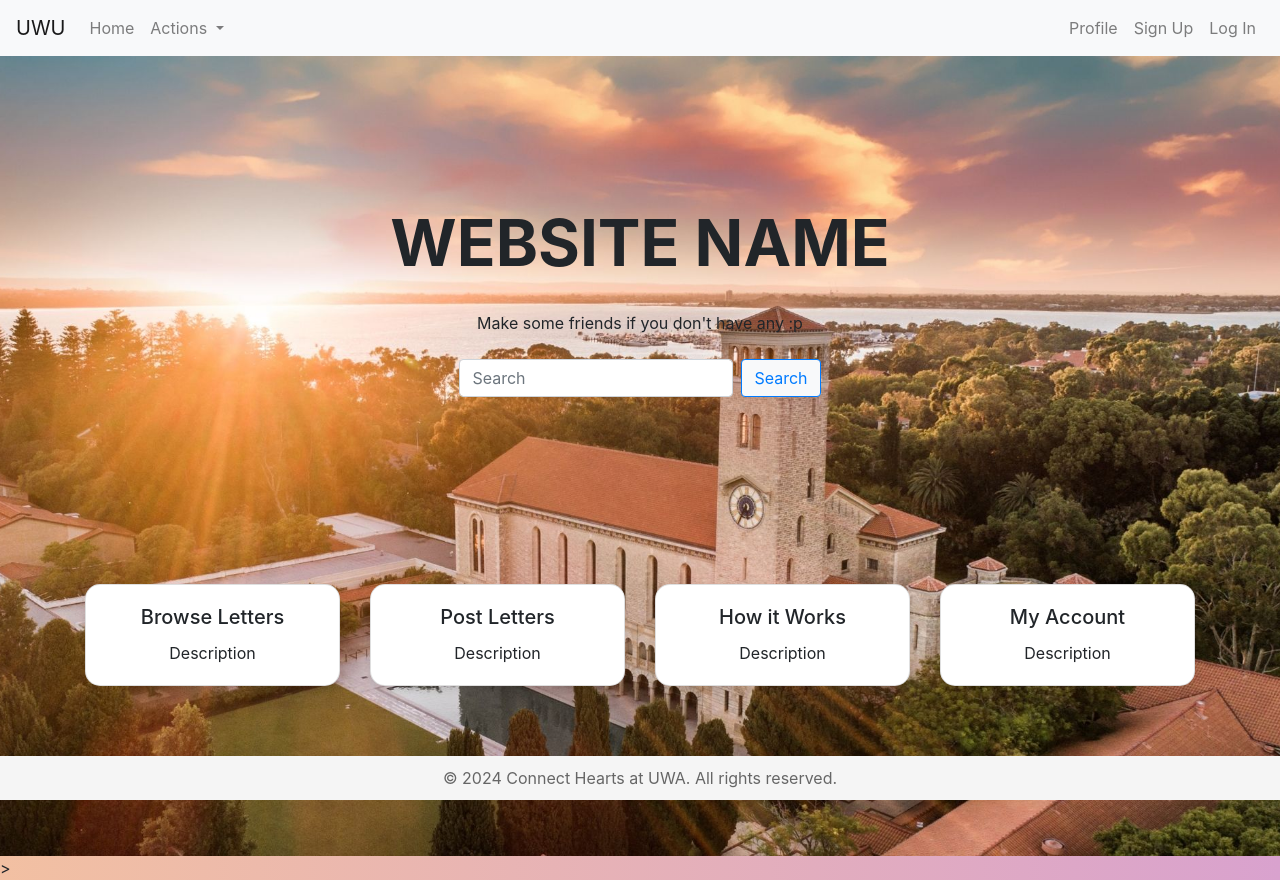
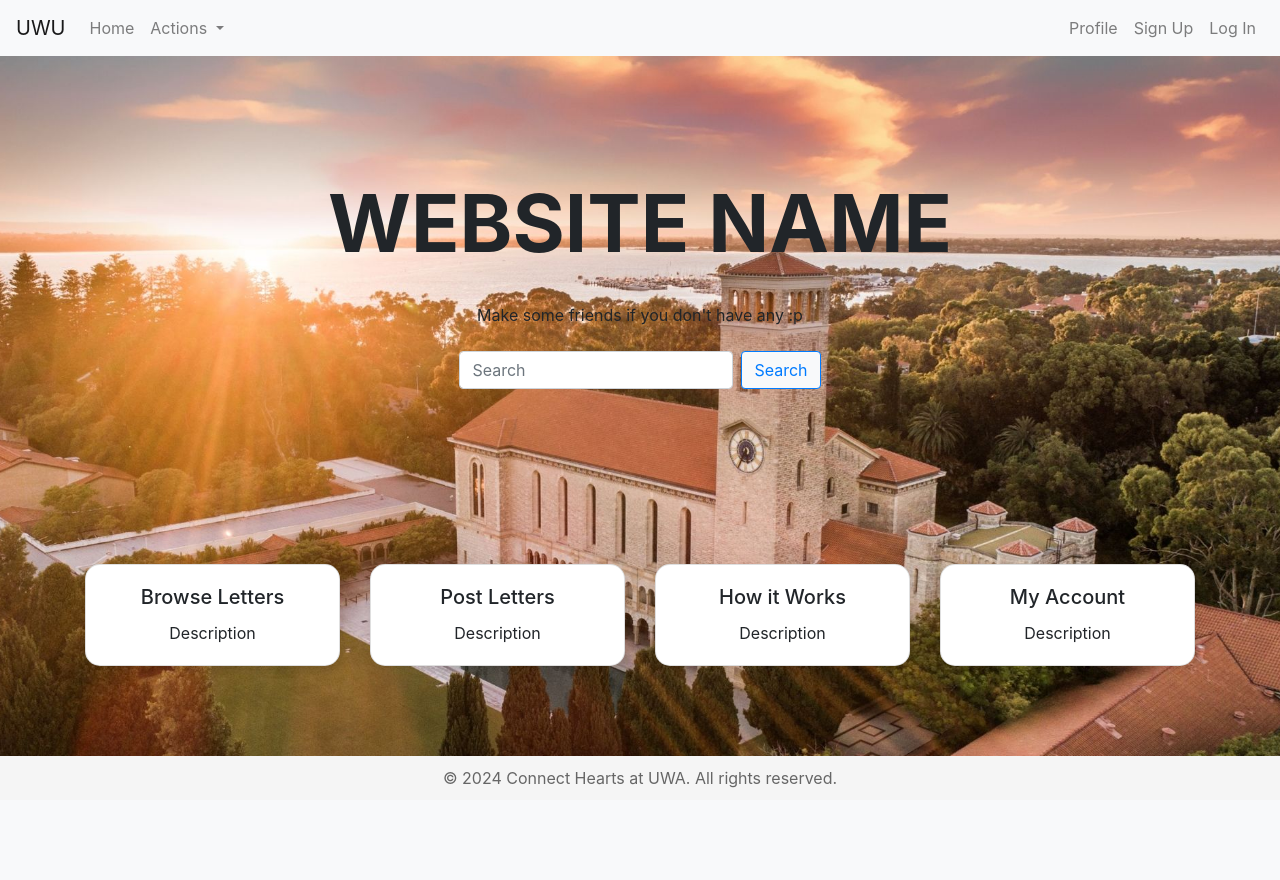
Before and after one commit to 0x3F-Lab/love-letters, a Flask app: page / in a window 1280 px wide. After the commit the page ends 788 px from the top, so only its background shows below. Run offline with Flask 3, Linux system fonts and the light colour scheme; some libraries are stand-ins or nearby versions.

Commit message:
Remove space below footer and reposition title

```diff
--- a/src/static/css/style.css
+++ b/src/static/css/style.css
@@ -5,7 +5,10 @@ html {
 }
 
 body {
-  background: linear-gradient(to right, #f2c0a2, #d9a2ce);
+  /* background: linear-gradient(to right, #f2c0a2, #d9a2ce); */
+  background-image: url('../images/uwa-sunrise-crop.jpg');
+  background-size: cover;
+  background-position: center;
 }
 
 /* Center Content */
@@ -19,14 +22,11 @@ body {
   height: 60vh;
   margin: 0;
   padding: 0;
+  margin-top: -20px;
 }
 
 .centered-text {
   font-size: 5em;
-  font-weight: bold;
-  margin: 0;
-  padding: 0;
-  font-size: 4em;
   font-weight: bold;
   margin: 0;
   padding: 0;
@@ -49,16 +49,6 @@ body {
   background-color: #cacaca;
 }
 
-/* Background Image */
-
-.middle-section {
-  background-image: url('../images/uwa-sunrise-crop.jpg');
-  background-size: cover;
-  background-position: center;
-  height: 100vh;
-}
-
-
 /* Footer */
 
 .footer {
@@ -77,6 +67,7 @@ body {
     justify-content: flex-start;
     height: auto;
     padding-top: 20px;
+    margin-top: 20px;
   }
 
   .centered-text {
@@ -91,6 +82,7 @@ body {
 @media (max-width: 576px) {
   .centered-content {
     padding-top: 10px;
+    margin-top: 20px;
   }
 
   .centered-text {
--- a/src/templates/index.html
+++ b/src/templates/index.html
@@ -70,7 +70,6 @@
     </nav>
 
     <!-- Middle Text -->
-    <div class="middle-section">
     <div class="centered-content">
       <div class="centered-text">WEBSITE NAME</div>
       <div class="subtext">Make some friends if you don't have any :p</div>
@@ -131,7 +130,7 @@
         </div>
       </div>
     </div>
-    </div>>
+
     <!-- Footer -->
 
     <footer class="footer">
```
Lines whose indentation alone changed are shown as unchanged.
